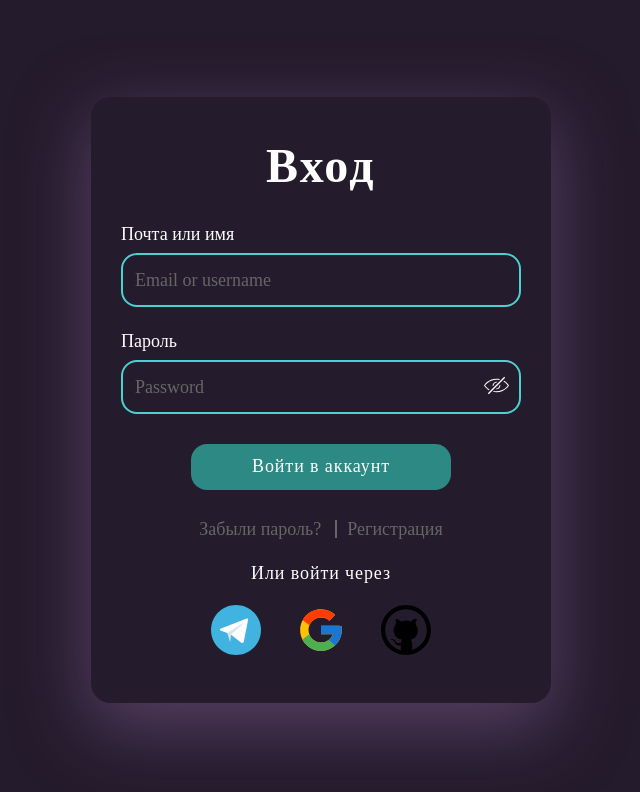
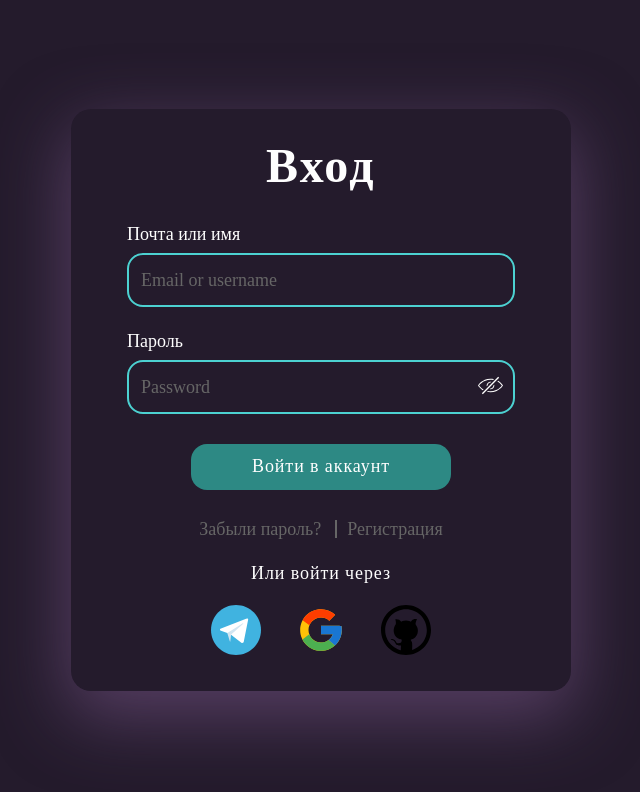
Before and after one commit to cookies-with-tea/fims-site, a React (Vite) app: page / in a window 1280 px wide. Shown: the top 792 px of the page, without its empty margins (319-959 px from the left). Built offline with nearby package versions, Linux system fonts and the light colour scheme.

Commit message:
ASF-3: увеличил паддинги формы

```diff
--- a/src/layouts/guest/GuestLayout.module.scss
+++ b/src/layouts/guest/GuestLayout.module.scss
@@ -6,11 +6,11 @@
     align-items: center;
 
     &__body {
-        max-width: 460px;
+        max-width: 500px;
         width: 100%;
         color: $color--white;
         border-radius: 20px;
-        padding: 40px 30px 40px 30px;
+        padding: 28px 56px;
         box-shadow: rgb(125 90 141 / 56%) 0px 22px 70px 4px;
     }
 }
```
